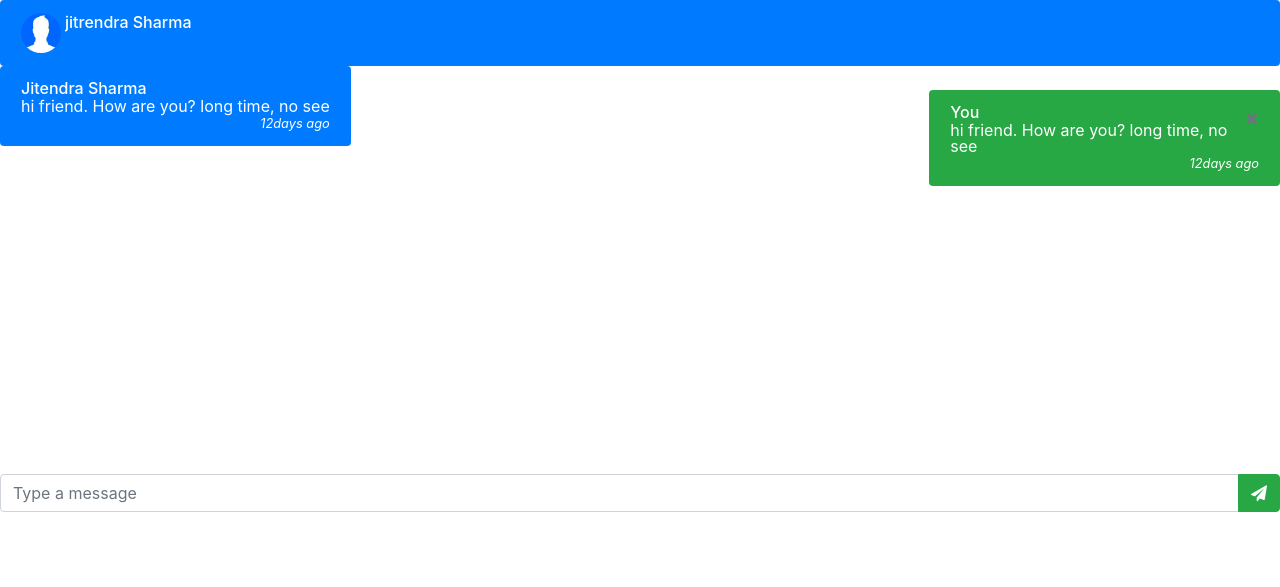
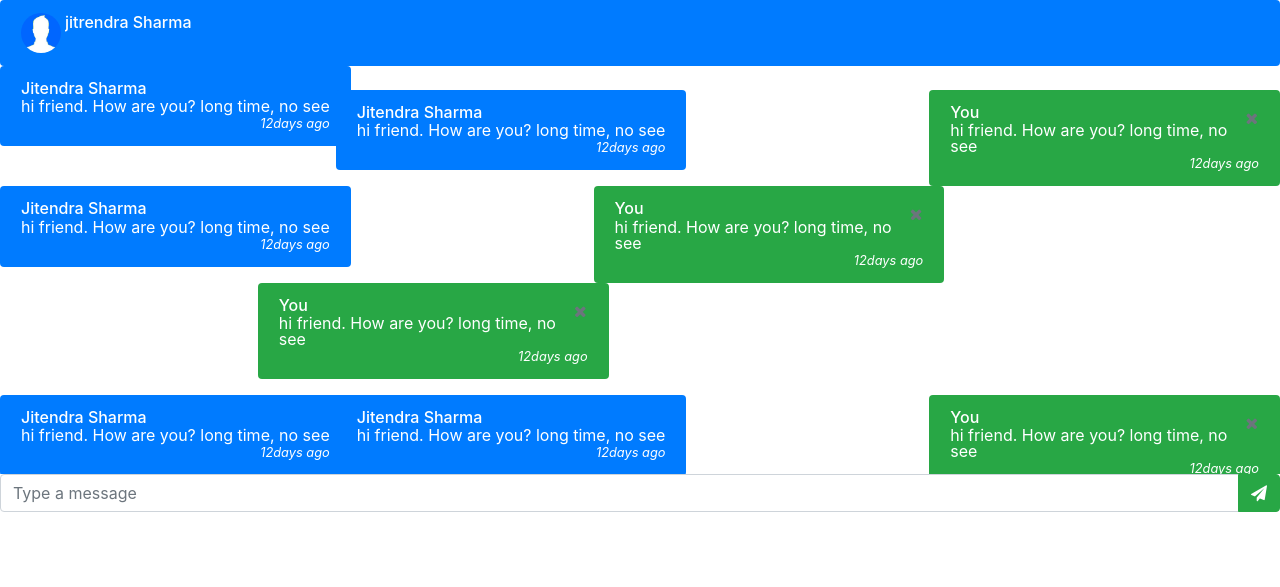
Before and after one commit to Assister2/ChatBook, a PHP site: page /message_card.php?user_to=jitrendra_sharma1541694954 in a window 1280 px wide. Shown: the top 587 px of the page. Run offline with PHP 8.4, Linux system fonts and the light colour scheme; the visitor is signed in with stand-in values (Sample User, id 1); data comes from the database, SQL or seed files in the repository; tables that the repository leaves empty hold one stand-in row (values such as "Sample post").

Commit message:
messages.php

```diff
--- a/includes/classes/Message.php
+++ b/includes/classes/Message.php
@@ -27,7 +27,7 @@
 
 		// return latest messages between user and other
 		public function getLatestMessages($user_from, $last_message_id) {
-			$query = mysqli_query($this->conn, "SELECT * FROM messages WHERE message_id>'$last_message_id' AND (user_to='$this->username' AND user_from='$user_from') OR (user_from='$this->username' AND user_to='$user_from')  AND deleted=0");
+			$query = mysqli_query($this->conn, "SELECT * FROM messages WHERE message_id>'$last_message_id' AND deleted=0 AND ((user_to='$this->username' AND user_from='$user_from') OR (user_from='$this->username' AND user_to='$user_from'))");
 			return $query;
 		}
 
--- /dev/null
+++ b/includes/load_new_messages.php
@@ -0,0 +1,41 @@
+<?php
+	if(isset($_POST['name'])){
+		require '../config/config.php';
+		require 'classes/User.php';
+		require 'classes/Message.php';
+
+		$user = new User($conn, $_SESSION['username']);
+		$message = new Message($conn, $user->getUsername());
+		$data_query = $message->getLatestMessages($_POST['name'], $_POST['last_message_id']);
+		if(mysqli_num_rows($data_query)==0){
+			echo "
+			<div class='row float-left mr-0'>
+				<div class='col-12 alert bg-primary text-white'>
+					<div class='media'>
+					  <div class='media-body'>
+					    <h6 class='m-0'>Jitendra Sharma</h6>
+					    <p class='m-0'>hi friend.
+					    	How are you? long time, no see
+					    </p>
+					    <small class='float-right'><em>12days ago</em></small>
+					  </div>
+					</div>
+				</div>
+			</div>
+			<br/>
+			<div class='row float-right ml-0'>
+				<div class='col-12 alert bg-success text-white'>
+					<div class='media'>
+					  <div class='media-body'>
+					    <h6 class='m-0'>You<a id='message_id' class='btn btn-md text-secondary pr-0 float-right' onclick='deleteMessage(this)'><i class='fa fa-times'></i></a></h6>
+					    <p class='m-0'>hi friend.
+					    	How are you? long time, no see
+					    </p>
+					    <small class='float-right'><em>12days ago</em></small>
+					  </div>
+					</div>
+				</div>
+			</div>";
+		}
+	}
+?>
--- a/includes/senderSearch.php
+++ b/includes/senderSearch.php
@@ -13,7 +13,7 @@
 			for ($i=0; $i < 10; $i++) {
 				$str .= "<li class='list-group-item list-group-item-action'>
 							  	<div class='media'>
-									  <img class='mr-1' src='assets/images/profile_pics/arpit_gupta15415322931541581420.png' style='width:40px;border-radius:50%;' alt='username'>
+									  <img class='mr-1' src='assets/images/profile_pics/defaults/profile_pic.png' style='width:40px;border-radius:50%;' alt='username'>
 									  <div class='media-body'>
 									  	<div class='float-left resize-box'>
 									  		<h6 class='m-0 d-inline-block text-truncate'>Jitendra sharma</h6><br/>
--- a/message_card.php
+++ b/message_card.php
@@ -73,14 +73,26 @@
 </body>
 </html>
 <script>
+	var last_message_id = 0;
 	window.onresize = function() {
 	  $('.resize-box').css({
 	    "maxWidth": $('.resize-box').parent().width() - 50 + "px"
 	  });
 	}
+	function loadOldMessages(){
+		$.post("includes/load_messages.php", { name : '<?php echo $user_to_obj->getUsername(); ?>', last_message_id : last_message_id, limit : 5 }, function(data){
+			$('.container-fluid').prepend(data);
+		});
+	}
+	function loadNewMessages(){
+		$.post("includes/load_new_messages.php", { name : '<?php echo $user_to_obj->getUsername(); ?>', last_message_id : last_message_id}, function(data){
+			$('.container-fluid').append(data);
+		});
+	}
 	$(document).ready(function(){
-		$.post("includes/load_messages.php", { name : '<?php echo $user_to_obj->getUsername(); ?>', last_message_id : 0, limit : 15}, function(data){
+		$.post("includes/load_messages.php", { name : '<?php echo $user_to_obj->getUsername(); ?>', last_message_id : 0, limit : 10}, function(data){
 			$('.container-fluid').html(data);
-		})
+		});
+		setInterval(loadNewMessages,1000);
 	});
 </script>
```
